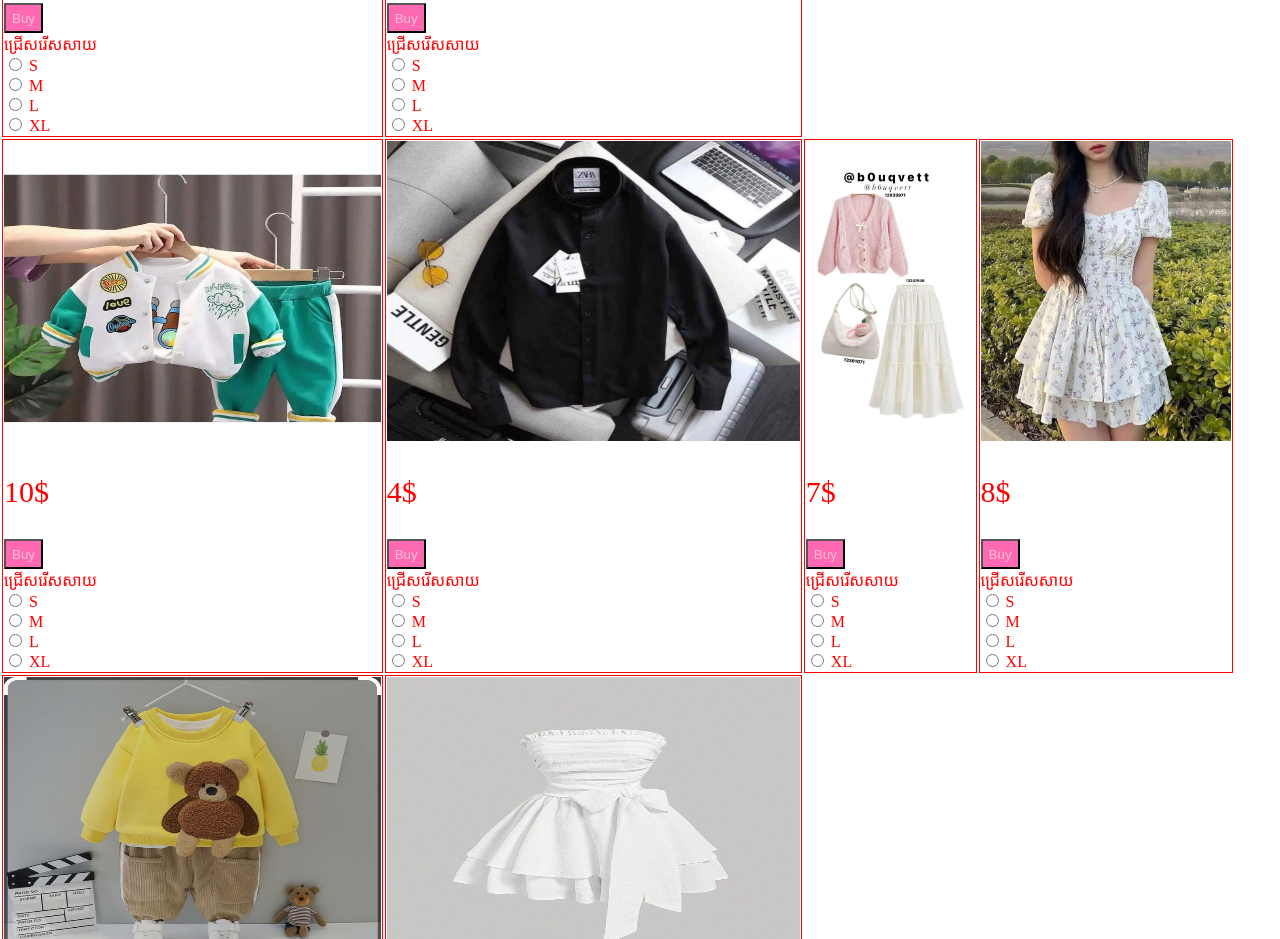
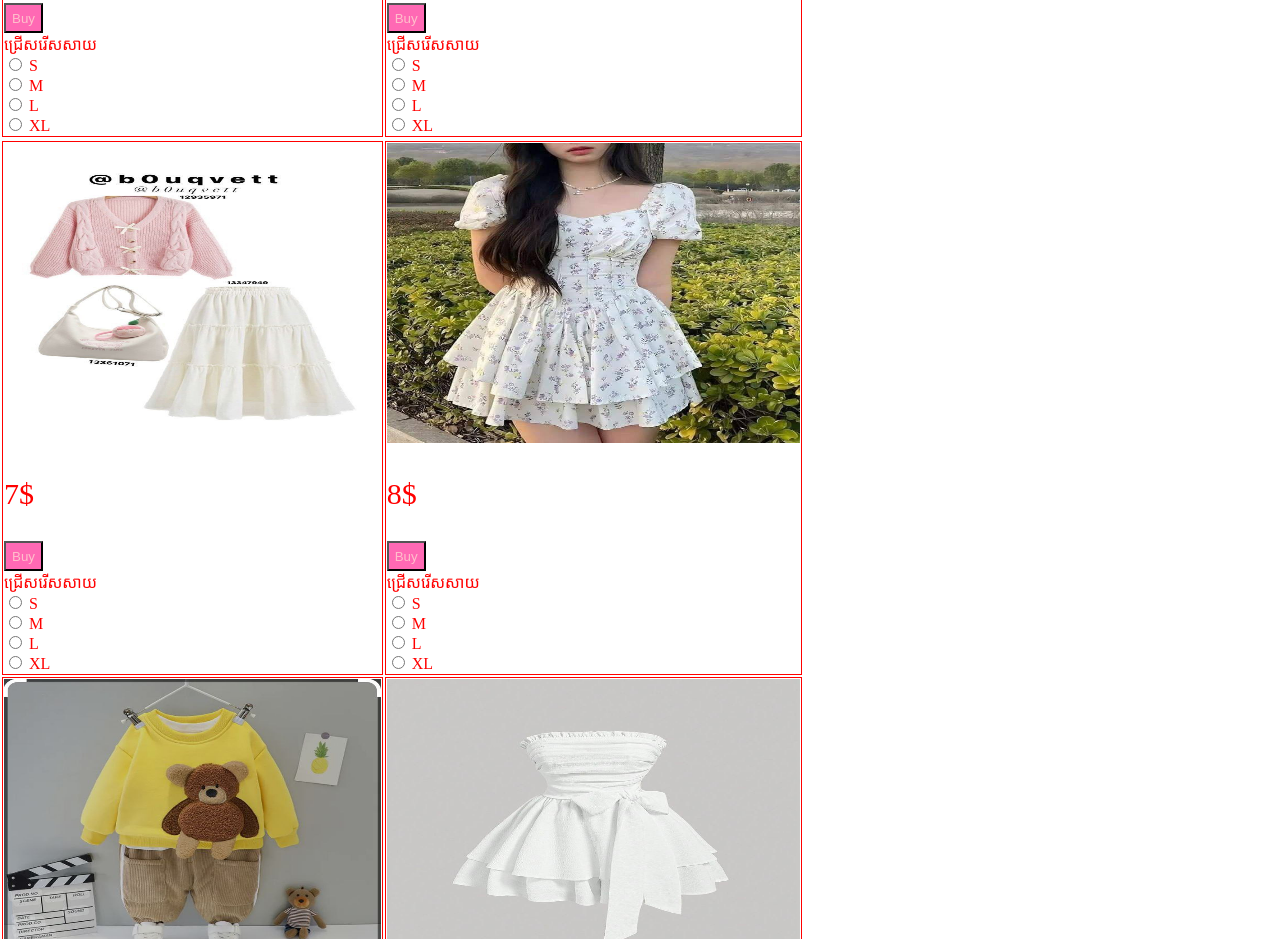
Before and after one commit to sotheany101/ny, a plain HTML site: page index.html in a window 1280 px wide. Shown: the part 902-1841 px from the top of the page. Drawn offline with Linux system fonts and the light colour scheme.

Commit message:
Update index.html

```diff
--- a/index.html
+++ b/index.html
@@ -76,43 +76,7 @@
       </td>
     </tr>
         <tr>
-      <td>
-        <img style="height: 300px;width: 100%" src="k.jpeg"alt="dress">
-<p style="color:red;font-size: 30px;">10$</p>
-        <label for="1" </label>
-        <input class="button" type="button" id="1" value="Buy"><br>
 
-
-          <label id="3">ជ្រើសរើសសាយ</label><br>
-
-          <input type="radio" id"3" name="សាយ" value="S">
-          <label for="3">S</label><br>
-          <input type="radio" id"4" name="សាយ" value"M">
-          <label for="4">M</label><br>
-          <input type="radio" id"5" name="សាយ" value"L">
-          <label for="5">L</label><br>
-          <input type="radio" id"6" name="សាយ" value="S">
-          <label for="6">XL</label><br>
-      </td>
-      <td>
-      <img style="height: 300px;width: 100%" src="K.jpeg"alt="dress">
-<p style="color:red;font-size: 30px;">4$</p>
-        <label for="1" </label>
-        <input class="button" type="button" id="1" value="Buy"><br>
-
-
-          <label id="3">ជ្រើសរើសសាយ</label><br>
-
-          <input type="radio" id"3" name="សាយ" value="S">
-          <label for="3">S</label><br>
-          <input type="radio" id"4" name="សាយ" value"M">
-          <label for="4">M</label><br>
-          <input type="radio" id"5" name="សាយ" value"L">
-          <label for="5">L</label><br>
-          <input type="radio" id"6" name="សាយ" value="S">
-          <label for="6">XL</label><br>
-      </td>
-    </
         <tr>
       <td>
         <img style="height: 300px;width: 100%" src="L.jpeg"alt="dress">
```
